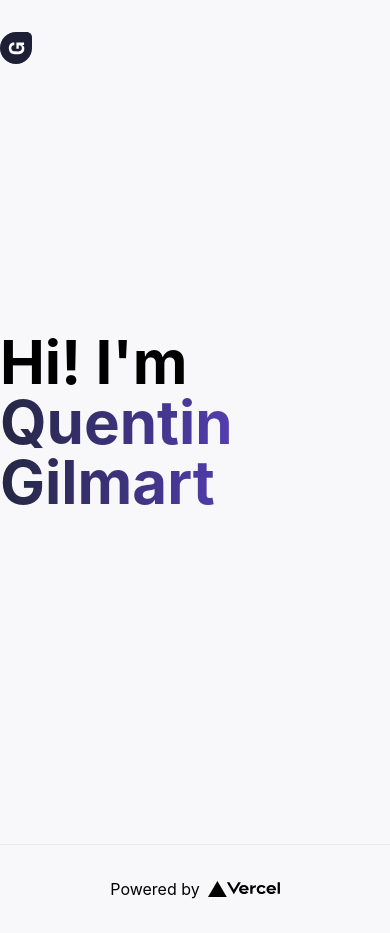
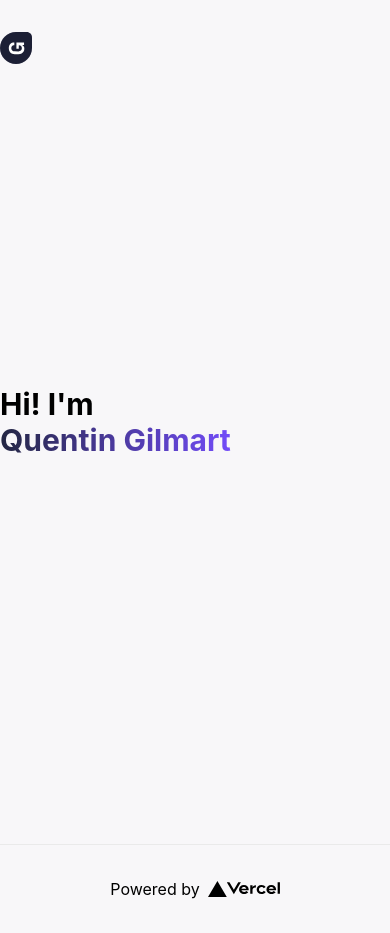
Before and after one commit to One-Q/portfolio-next, a Next.js app: page / in a window 390 px wide. Built offline with nearby package versions, Linux system fonts and the light colour scheme.

Commit message:
style(): responsive

```diff
--- a/pages/index.js
+++ b/pages/index.js
@@ -19,11 +19,11 @@ export default function Home() {
         </header>
         <div className="container mx-auto flex items-center flex-1 pb-24">
           <div className="flex justify-between">
-            <div className="text-6xl font-bold">
+            <div className="text-3xl sm:text-4xl font-bold">
               <h1 className="overflow-hidden relative">
                 <motion.span
                   className="absolute"
-                  initial={{ opacity: 1, y: 150 }}
+                  initial={{ opacity: 1, y: 30 }}
                   animate={{ opacity: 1, y: 0 }}
                   transition={{ duration: 1, delay: 0.5 }}>
                   Hi! I'm
@@ -33,7 +33,7 @@ export default function Home() {
               <h1 className="overflow-hidden relative" style={{ WebkitTextFillColor: 'transparent' }}>
                 <motion.span
                   className="absolute text-secondary bg-clip-text bg-gradient-to-r from-primary to-secondary"
-                  initial={{ opacity: 1, y: 150 }}
+                  initial={{ opacity: 1, y: 30 }}
                   animate={{ opacity: 1, y: 0 }}
                   transition={{ duration: 1, delay: 1 }}>
                   Quentin Gilmart
```
